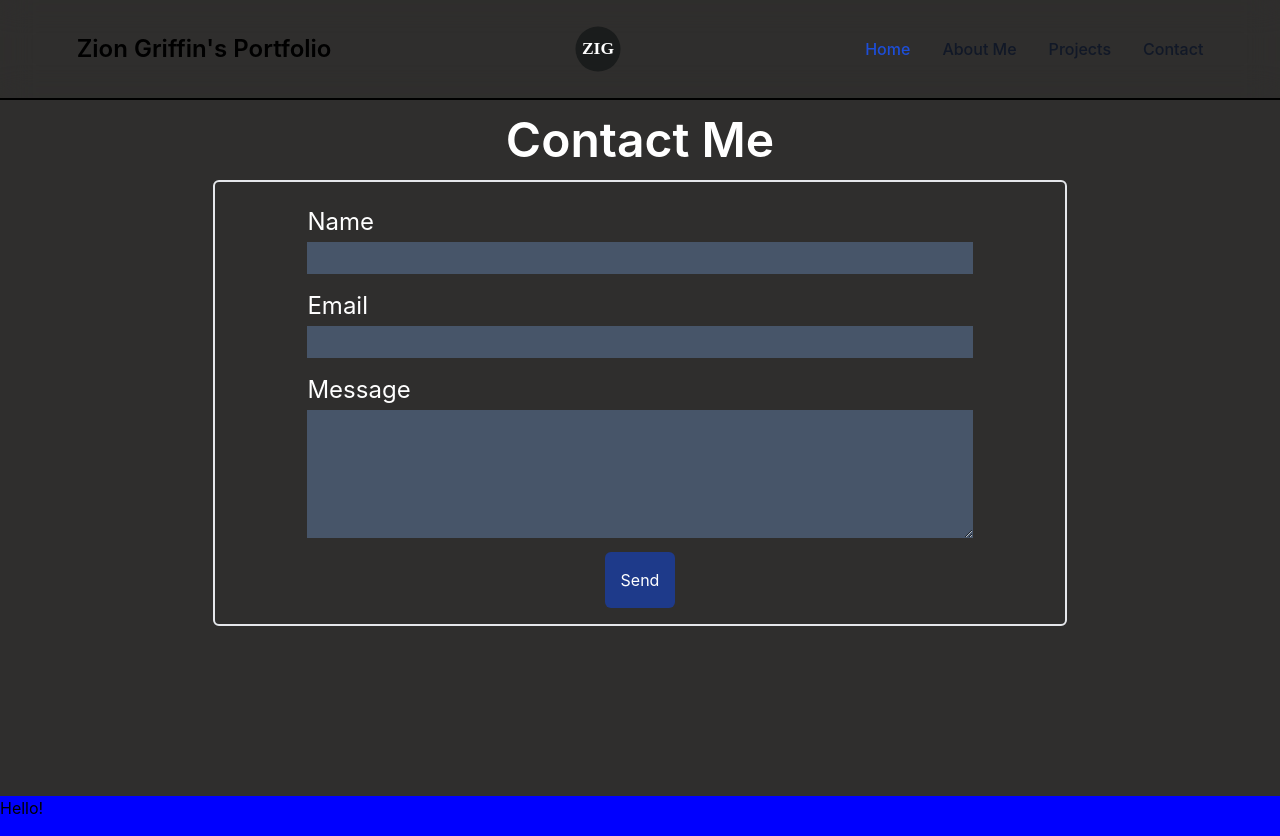
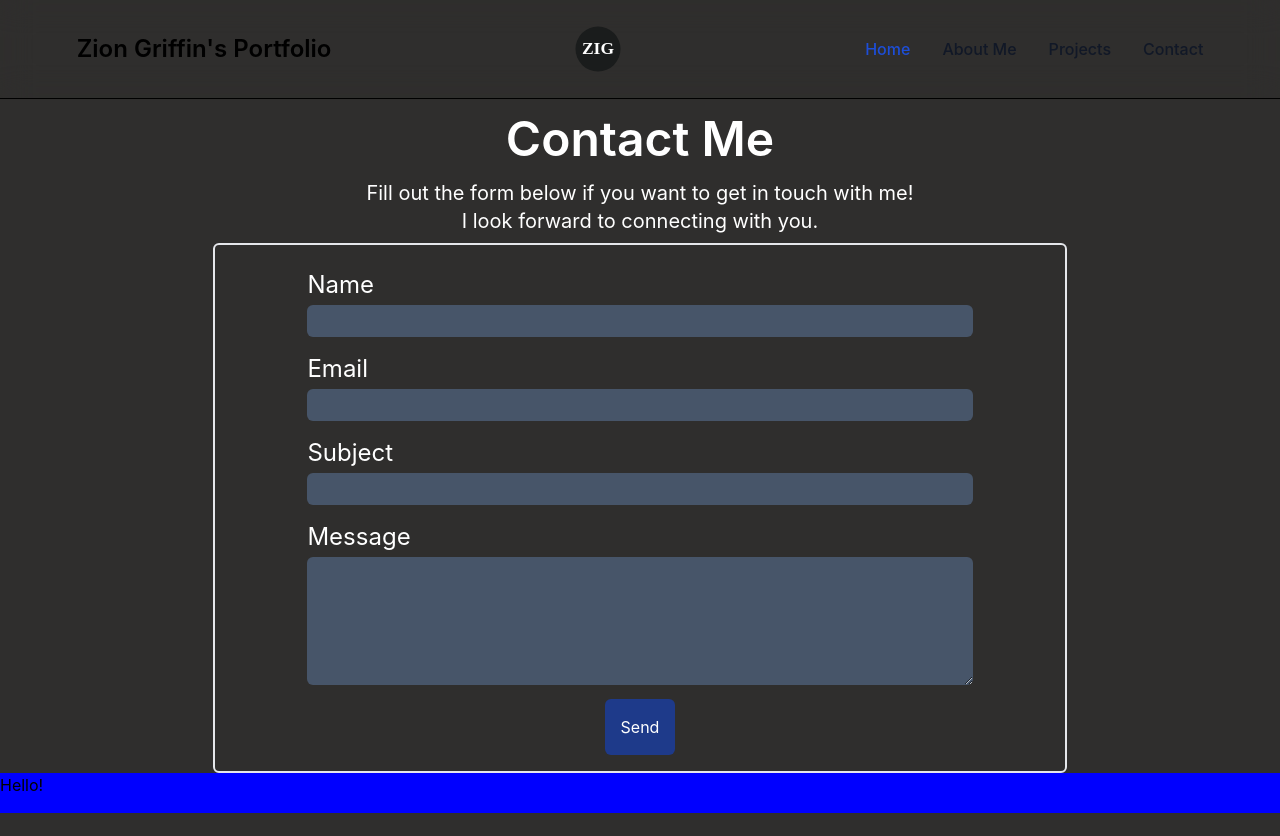
Before and after one commit to griff1nz/react-portfolio, a React (Create React App) app: page /contact in a window 1280 px wide. After the commit the page ends 813 px from the top, so only its background shows below. Built offline with nearby package versions, Linux system fonts and the light colour scheme.

Commit message:
Contact form works and got a lot of the About Me page done

```diff
--- a/package.json
+++ b/package.json
@@ -3,6 +3,7 @@
   "version": "0.1.0",
   "private": true,
   "dependencies": {
+    "@emailjs/browser": "^3.12.1",
     "@testing-library/jest-dom": "^5.17.0",
     "@testing-library/react": "^13.4.0",
     "@testing-library/user-event": "^13.5.0",
--- a/src/components/contact/ContactForm.js
+++ b/src/components/contact/ContactForm.js
@@ -1,31 +1,38 @@
 import Card from '../../ui/Card';
+import emailjs from '@emailjs/browser';
 import { useRef } from 'react';
 import classes from './ContactForm.css'
 
 function ContactForm() {
-    const titleInputRef = useRef();
-    const emailInputRef = useRef();
-    const messageInputRef = useRef();
+    const form = useRef();
     function submitHandler(event) {
         event.preventDefault();
-        const enteredTitle = titleInputRef.current.value;
-        const enteredEmail = emailInputRef.current.value;
-        const enteredMessage = messageInputRef.current.value;
-        console.log(enteredTitle + ' ' + enteredEmail + ' ' + enteredMessage);
+        // console.log(event.target);
+        emailjs.sendForm('service_h9o888o', 'template_z1c1w1e', event.target, 'h9ELx99Vgm-T_q-4P') //Will have to find a way to hide this later
+        .then((result) => {
+            console.log(result.text)
+        }, (error) => {
+            console.log(error.text)
+        });
+        event.target.reset();
     }
     return <Card>
         <form className='grid place-items-center' onSubmit={submitHandler}>
             <div className='p-2 w-10/12'>
-                <label htmlFor='title' className='text-2xl text-white'>Name</label>
-                <input type='text' required className='w-full mt-1 p-1 bg-slate-600 text-white' id='title' ref={titleInputRef}/>
+                <label htmlFor='name' className='text-2xl text-white'>Name</label>
+                <input type='text' required className='w-full mt-1 p-1 bg-slate-600 text-white rounded-md' name='name'/>
             </div>
             <div className='p-2 w-10/12'>
                 <label htmlFor='email' className='text-2xl text-white'>Email</label>
-                <input type='email' className='w-full mt-1 p-1 bg-slate-600 text-white' required id='email' ref={emailInputRef}></input>
+                <input type='email' className='w-full mt-1 p-1 bg-slate-600 text-white rounded-md' required name='email'></input>
+            </div>
+            <div className='p-2 w-10/12'>
+                <label htmlFor='subject' className='text-2xl text-white'>Subject</label>
+                <input type='text' required className='w-full mt-1 p-1 bg-slate-600 text-white rounded-md' name='subject'/>
             </div>
             <div className='p-2 w-10/12'>
                 <label htmlFor='message' className='text-2xl text-white'>Message</label>
-                <textarea rows='5' required className='w-full mt-1 p-1 bg-slate-600 text-white' id='message' ref={messageInputRef}></textarea>
+                <textarea rows='5' required className='w-full mt-1 p-1 bg-slate-600 text-white rounded-md' name='message'></textarea>
             </div>
             <button className='p-4 bg-blue-900 rounded-md text-white'>Send</button>
         </form>
--- a/src/components/layout/MainNav.js
+++ b/src/components/layout/MainNav.js
@@ -1,7 +1,7 @@
 import { Link } from 'react-router-dom';
 import classes from './MainNav.css';
 function MainNav() {
-    return <header className='sticky top-0 border-b-2 border-black'>
+    return <header className='sticky top-0 border-b border-black'>
         <nav className="backdrop-blur-lg p-2">
             <div className="w-11/12 flex flex-wrap items-center justify-between mx-auto p-4">
                 <Link to="/" className="flex items-center space-x-3 rtl:space-x-reverse">
--- a/src/index.css
+++ b/src/index.css
@@ -15,7 +15,11 @@ body {
   -moz-osx-font-smoothing: grayscale;
 }
 .height85 {
-  min-height: 85vh;
+  min-height: 82vh;
+}
+
+.skill {
+  height: 70px;
 }
 
 code {
--- a/src/pages/About.js
+++ b/src/pages/About.js
@@ -1,5 +1,31 @@
+import Card from '../ui/Card'
 function About() {
-    return <div className='height85'>About Me</div>
+    return <div className='height85 my-4'>
+        <h1 className='text-white text-center text-5xl font-semibold mb-4'>About Me</h1>
+        <Card>
+            <img src='https://www.laminationsonline.com/wp-content/uploads/2019/03/placeholder-400x300.png' alt='Placeholder' className='m-auto object-right mb-3' id='portrait' />
+            <p className='text-white text-3xl underline font-semibold'>Hello, my name is Zion Griffin.</p>
+            <p className='text-white text-xl my-2'>Embarking on my journey as a budding web developer, I am enthusiastic about creating impactful digital experiences. Eager to contribute and learn, I bring a fresh perspective, a passion for coding, and a dedication to mastering the art of web development.</p>
+            <p className='text-white text-3xl underline font-semibold mt-6'>Educational Background</p>
+            <p className='text-white text-xl my-2'>As of March 2024, I will have graduated with a certificate in Full Stack Web Development from University of Pennsylvania. During my academic journey, I developed a strong foundation in programming languages such as HTML, CSS, and JavaScript, and gained hands-on experience in building responsive and dynamic web applications.
+                Prior to that, I passed AP Computer Science A and achieved an exam score of 5 before graduating from Emmaus High School in Emmaus, PA.</p>
+            <p className='text-white text-3xl underline font-semibold mt-6'>Passion for Coding</p>
+            <p className='text-white text-xl my-2'>What drives me in the world of web development is the ability to turn ideas into reality through code. I am passionate about creating user-friendly interfaces and solving problems with creative solutions. Every line of code I write is a step towards building a better digital experience.</p>
+            <p className='text-white text-3xl underline font-semibold mt-6'>Learning Journey</p>
+            <p className='text-white text-xl my-2'>As an entry-level developer, I am committed to continuous learning. I actively seek out opportunities to expand my skill set through online courses, tutorials, and hands-on projects. I am eager to delve deeper into both front-end and back-end development to broaden my understanding of web development.</p>
+            {/* <p className='text-white text-3xl underline font-semibold mt-6'>Skills</p>
+            <div className='mt-4 flex'>
+                <img src='https://upload.wikimedia.org/wikipedia/commons/thumb/6/61/HTML5_logo_and_wordmark.svg/768px-HTML5_logo_and_wordmark.svg.png' alt='HTML5' className='skill'></img>
+                <img src='https://upload.wikimedia.org/wikipedia/commons/thumb/d/d5/CSS3_logo_and_wordmark.svg/1200px-CSS3_logo_and_wordmark.svg.png' alt='HTML5' className='skill'></img>
+                <img src='https://upload.wikimedia.org/wikipedia/commons/thumb/6/6a/JavaScript-logo.png/768px-JavaScript-logo.png' alt='HTML5' className='skill'></img>
+                <img src='https://static-00.iconduck.com/assets.00/node-js-icon-454x512-nztofx17.png' alt='HTML5' className='skill'></img>
+            </div> */}
+            <p className='text-white text-3xl underline font-semibold mt-6'>Beyond the Screen</p>
+            <p className='text-white text-xl my-2'>Outside of coding, I'm an avid learner and enjoy exploring new technologies. When not immersed in lines of code, you'll find me playing the saxophone/cello, working out at the gym, or spending time outside.</p>
+            <p className='text-white text-3xl underline font-semibold mt-6'>Connect with Me</p>
+            <p className='text-white text-xl my-2'>I am excited about the prospect of contributing to innovative projects and expanding my skills in a dynamic work environment. Explore my portfolio to see my projects and fill out the form on the <a href='/contact'>Contacts</a> page, or connect with me on <a href='https://www.linkedin.com/in/zion-griffin-9aa245243/' target='_blank'>LinkedIn</a>. I am eager to connect with fellow developers, mentors, and potential collaborators.</p>
+        </Card>
+    </div>
 }
 
 export default About;
--- a/src/pages/Contact.js
+++ b/src/pages/Contact.js
@@ -1,8 +1,15 @@
 import ContactForm from '../components/contact/ContactForm.js';
 function Contact() {
-    return <div className='height85 mt-4'>
-        <h1 className='text-center mb-4 text-5xl text-white font-semibold'>Contact Me</h1>
-    <ContactForm />
+    return <div className='height85'>
+        <h1 className='text-center my-4 text-5xl text-white font-semibold'>Contact Me</h1>
+        <p className='text-center mb-2 text-white text-xl'>Fill out the form below if you want to get in touch with me!<br/>I look forward to connecting with you.</p>
+        <ContactForm />
+        {/* <hr className='mt-8 w-6/12 m-auto'></hr>
+        <ul className='my-4 w-8/12 mx-auto flex justify-center justify-around'>
+            <li><a href='mailto:contact@ziongriffin.com'><p className='text-white text-xl'>Email</p></a></li>
+            <li><a href='tel:4844252044'><p className='text-white text-xl'>Phone</p></a></li>
+            <li><a href='mailto:contact@ziongriffin.com'><p className='text-white text-xl'>Email</p></a></li>
+        </ul> */}
     </div>
 
 }
--- a/src/pages/Home.js
+++ b/src/pages/Home.js
@@ -1,5 +1,5 @@
 function Home() {
-    return <div className='height85'>
+    return <div className='height85 mt-4'>
         <div className='container mx-auto'>
             <div className='pt-4 flex flex-wrap'>
                 <div className='text-center m-auto'>
```
Also changed, not shown: 2 other files (tests, documents, lock files or other folders).
